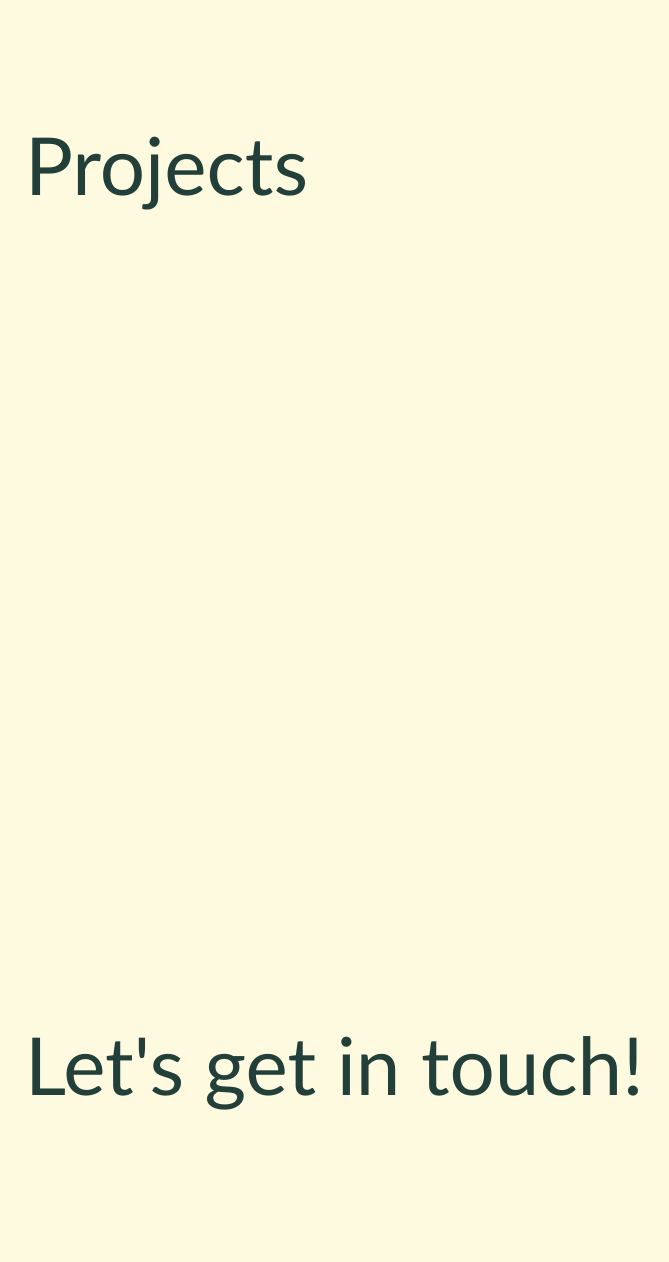
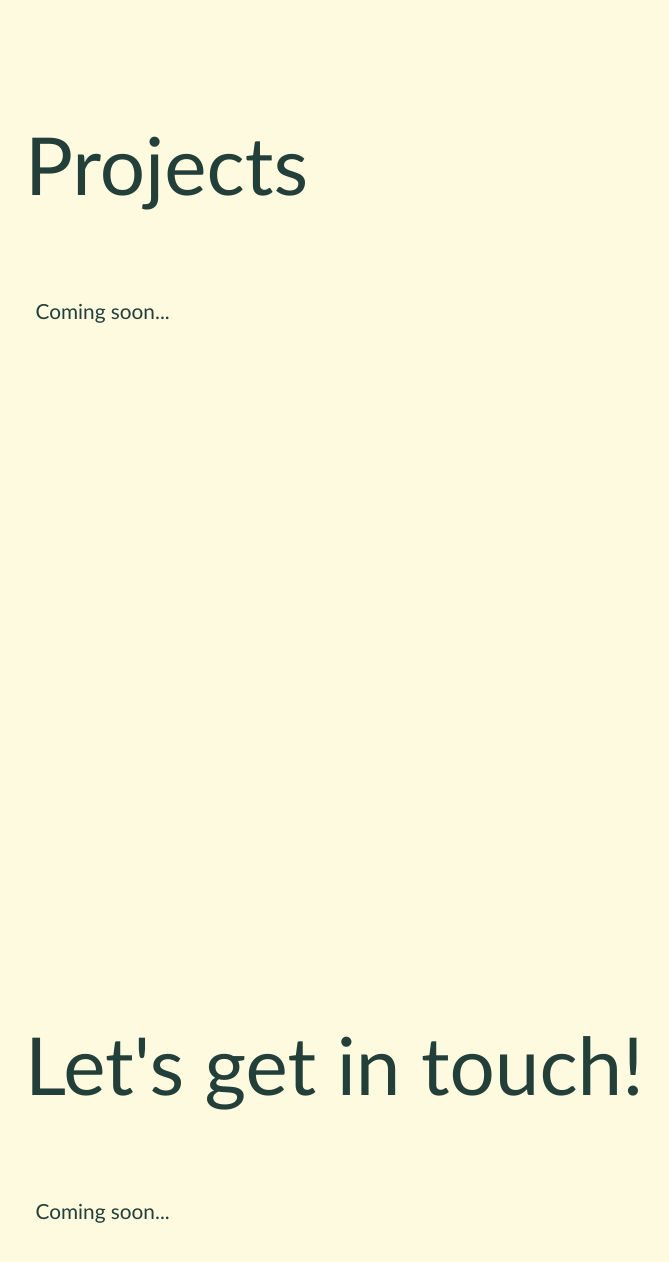
Before and after one commit to tyleraudino/tyleraudino.github.io, a React (Create React App) app: page / in a window 1280 px wide. Shown: the part 2724-3986 px from the top of the page, without its empty margins (91-760 px from the left). Built offline with nearby package versions, Linux system fonts and the light colour scheme.

Commit message:
coming soon

```diff
--- a/src/pages/Contact.js
+++ b/src/pages/Contact.js
@@ -6,6 +6,12 @@ function Contact() {
     <div className='contact page'>
       <div className='titleBox'>
         <h2>Let's get in touch!</h2>
+        <br></br>
+        <br/>
+        <br/>
+        <br/>
+        <p>Coming soon...</p>
+
       </div>
     </div>
 
--- a/src/pages/Projects.js
+++ b/src/pages/Projects.js
@@ -5,6 +5,11 @@ function Projects() {
     <div className='projects page'>
       <div className='titleBox'>
         <h2>Projects</h2>
+        <br></br>
+        <br/>
+        <br/>
+        <br/>
+        <p>Coming soon...</p>
       </div>
     </div>
   )
```
